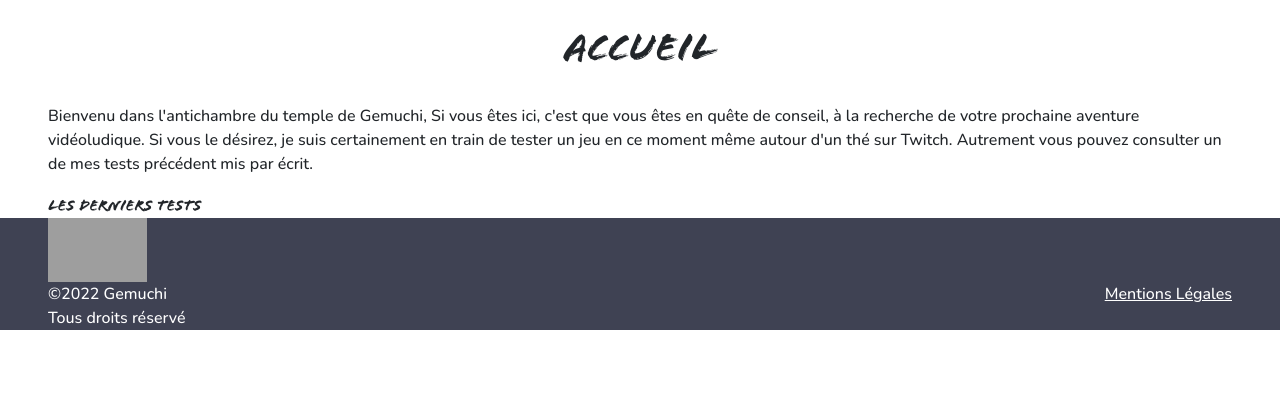
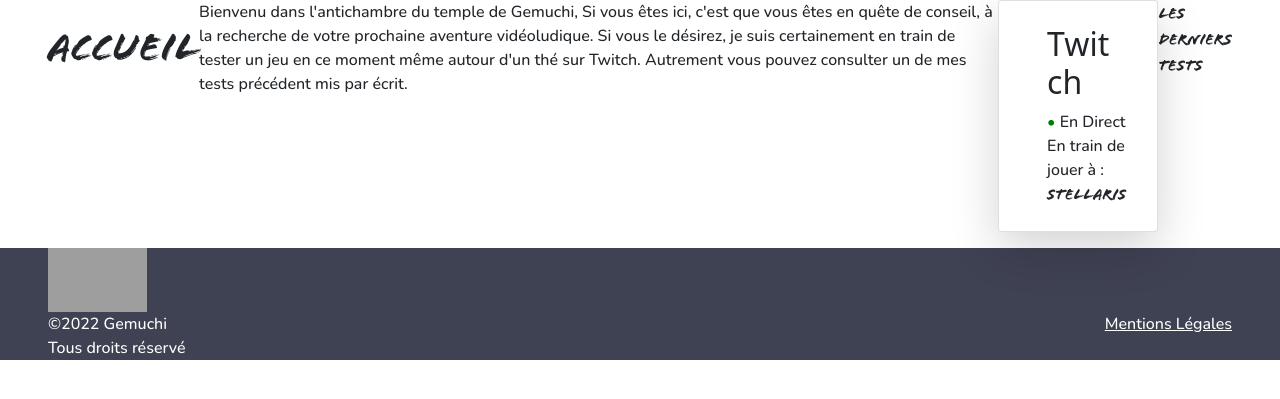
Before and after one commit to Aiakuma/Gemuchi, a PHP site: template templates/home/index.html.twig in a window 1280 px wide. Shown: the part 112-511 px from the top of the page. Run offline with PHP 8.4, Linux system fonts and the light colour scheme; the template is opened without the code that fills it, so the values that code supplies are empty; some libraries are stand-ins or nearby versions; grey boxes are pictures that could not be loaded.

Commit message:
j'avance sur des trucs #4

```diff
--- a/src/Controller/TestController.php
+++ b/src/Controller/TestController.php
@@ -5,11 +5,14 @@ namespace App\Controller;
 use Symfony\Bundle\FrameworkBundle\Controller\AbstractController;
 use Symfony\Component\HttpFoundation\Response;
 use Symfony\Component\Routing\Annotation\Route;
+use App\Repository\GameRepository;
+use App\Repository\CategoryRepository;
+use App\Repository\ConsoleRepository;
 
 class TestController extends AbstractController
 {
     /**
-     * @Route("/test", name="test")
+     * @Route("/test", name="test")s
      */
     public function index(): Response
     {
--- a/templates/home/index.html.twig
+++ b/templates/home/index.html.twig
@@ -7,10 +7,21 @@
 
 </style>
 
-<main class="px-5">
+<main class="px-5 d-flex flex-align ">
     <h1 class="t_Flood text-uppercase text-center py-4">Accueil</h1>
     <p class="t_Nunito">Bienvenu dans l'antichambre du temple de Gemuchi, Si vous êtes ici, c'est que vous êtes en quête de conseil, à la recherche de votre prochaine aventure vidéoludique. Si vous le désirez, je suis certainement en train de tester un jeu en ce moment même autour d'un thé sur Twitch. Autrement vous pouvez consulter un de mes tests précédent mis par écrit.</p>
-    <div> <div>
+    <div class="card mb-3 shadow-lg py-4 px-5 w-25">
+        <h2>Twitch</h2>
+        <div class="d-flex">
+            <div>
+                <img class="img-fluid rounded thumb S" src="{{ asset('/images/Logo_Japon.svg')}}">
+            </div>
+            <div class="d-flex flex-column">
+                <span class="t_Nunito"><span style="color:green">&bull;</span> En Direct </span>
+                <span class="t_Nunito"> En train de jouer à : <span class="t_Flood">Stellaris</span></span>
+            </div>
+        </div>
+    </div>
     <div>
         <span class="t_Flood text-uppercase"> Les Derniers Tests </span>
         {% for game in games %}
@@ -22,7 +33,6 @@
                 <div class="col-md-6">
                     <div class="card-body">
                         <h2 class="card-title t_Flood">{{ game.name }}</h2>
-                        <span></span>
                         <p class="card-text t_Nunito">{{ game.resume }}</p>
                         <div id="line"></div>
                         <div class="d-flex justify-content-between mt-2">
```
Also changed, not shown: templates/test/index.html.twig (+31 -5 lines), 3 other files.
